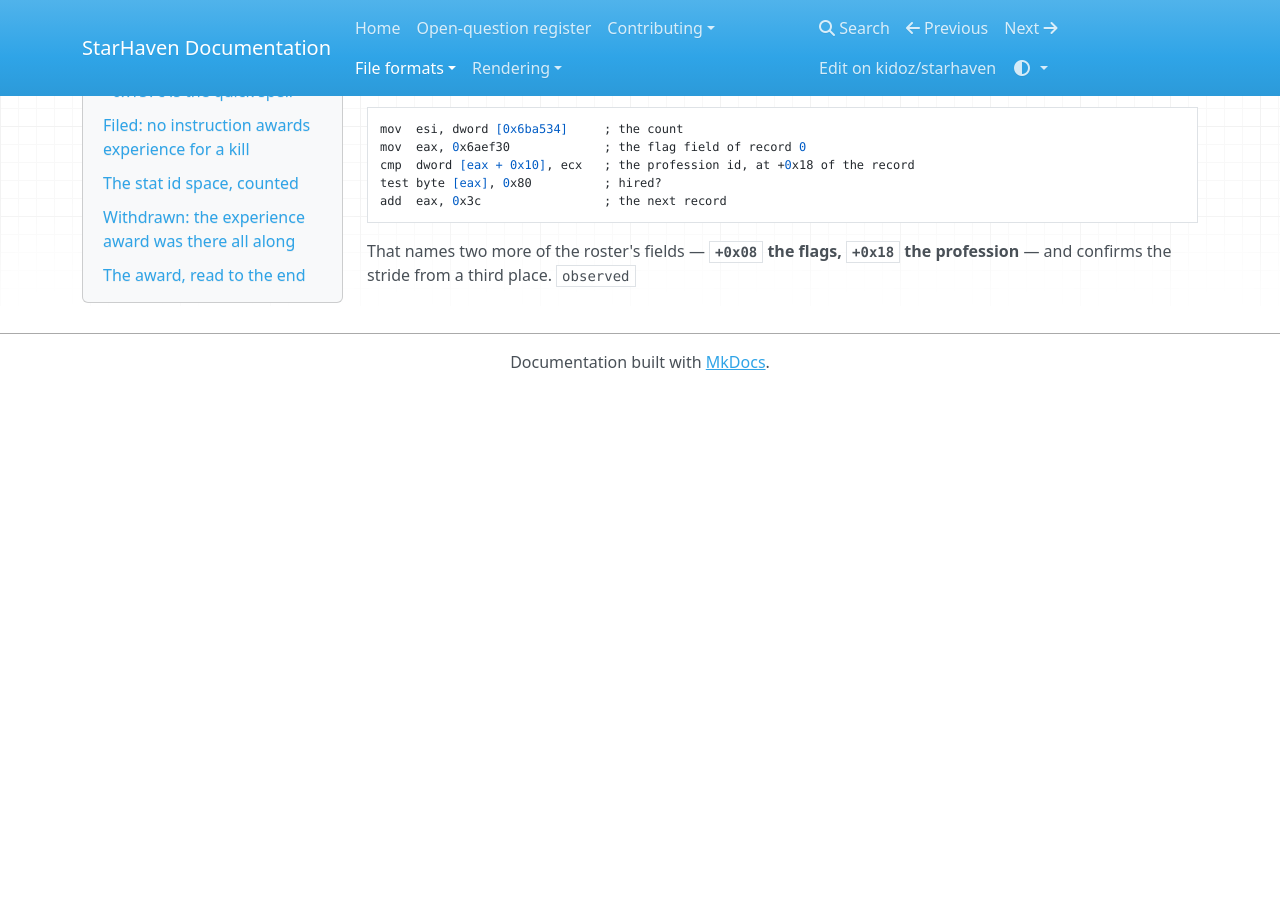
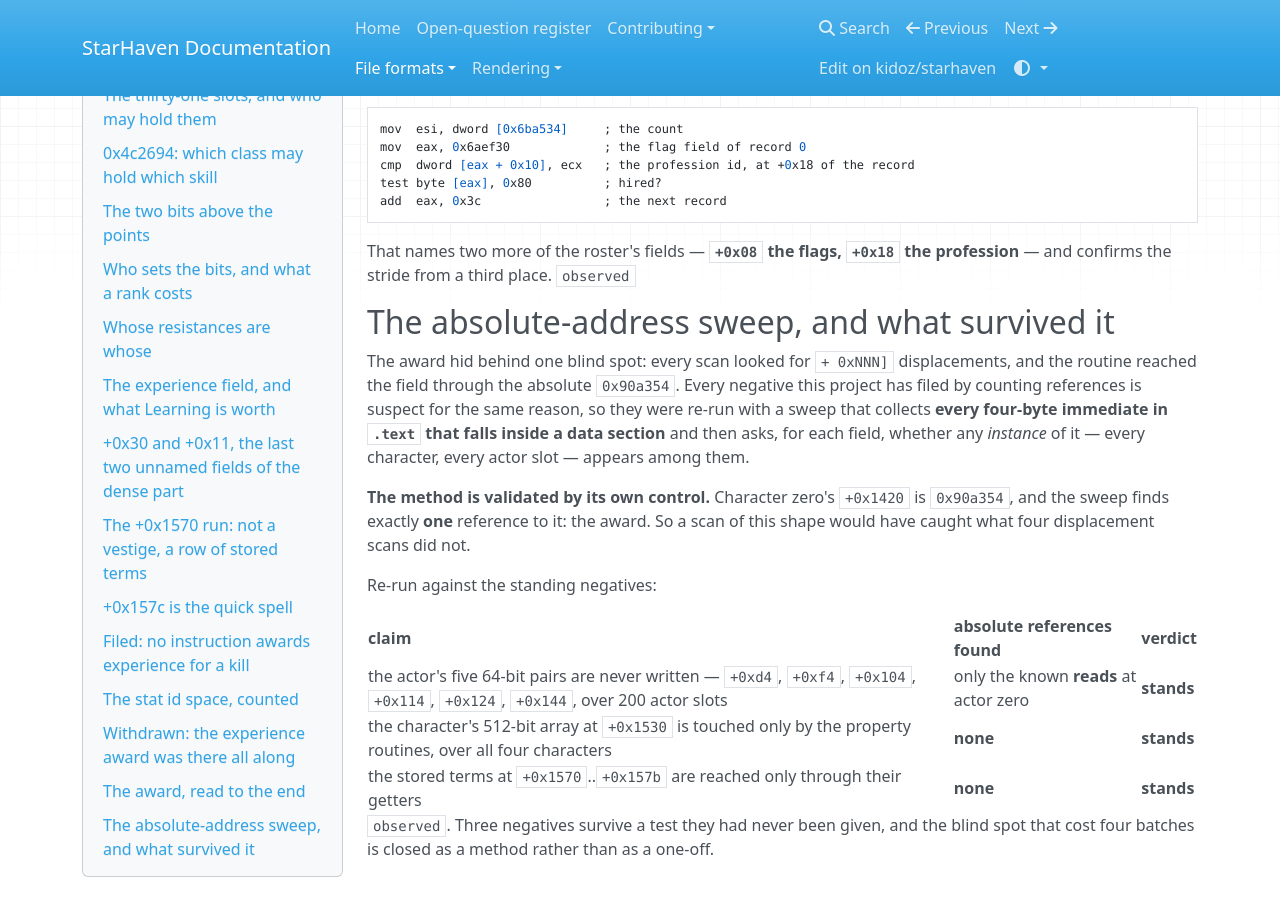
Before and after one commit to kidoz/starhaven, an MkDocs documentation site: the page built from docs/formats/player-record.md, in a window 1280 px wide and 900 px high, scrolled down 22569 px. Built offline with MkDocs 1.6.1, drawn with Linux system fonts in a browser that asks for light colours; nearby versions of some CDN libraries; before the commit the page ends 22959 px from its top, so only the background shows below that.

Commit message:
Sweep the filed negatives for absolute references and validate the method

```diff
--- a/docs/formats/player-record.md
+++ b/docs/formats/player-record.md
@@ -1289,3 +1289,29 @@ add  eax, 0x3c                 ; the next record
 
 That names two more of the roster's fields — **`+0x08` the flags, `+0x18` the
 profession** — and confirms the stride from a third place. `observed`
+
+## The absolute-address sweep, and what survived it
+
+The award hid behind one blind spot: every scan looked for `+ 0xNNN]`
+displacements, and the routine reached the field through the absolute
+`0x90a354`. Every negative this project has filed by counting references is
+suspect for the same reason, so they were re-run with a sweep that collects
+**every four-byte immediate in `.text` that falls inside a data section** and
+then asks, for each field, whether any *instance* of it — every character,
+every actor slot — appears among them.
+
+**The method is validated by its own control.** Character zero's `+0x1420` is
+`0x90a354`, and the sweep finds exactly **one** reference to it: the award. So
+a scan of this shape would have caught what four displacement scans did not.
+
+Re-run against the standing negatives:
+
+| claim | absolute references found | verdict |
+| --- | --- | --- |
+| the actor's five 64-bit pairs are never written — `+0xd4`, `+0xf4`, `+0x104`, `+0x114`, `+0x124`, `+0x144`, over 200 actor slots | only the known **reads** at actor zero | **stands** |
+| the character's 512-bit array at `+0x1530` is touched only by the property routines, over all four characters | **none** | **stands** |
+| the stored terms at `+0x1570`..`+0x157b` are reached only through their getters | **none** | **stands** |
+
+`observed`. Three negatives survive a test they had never been given, and the
+blind spot that cost four batches is closed as a method rather than as a
+one-off.
```
Also changed, not shown: README.md (+13 -0 lines).
